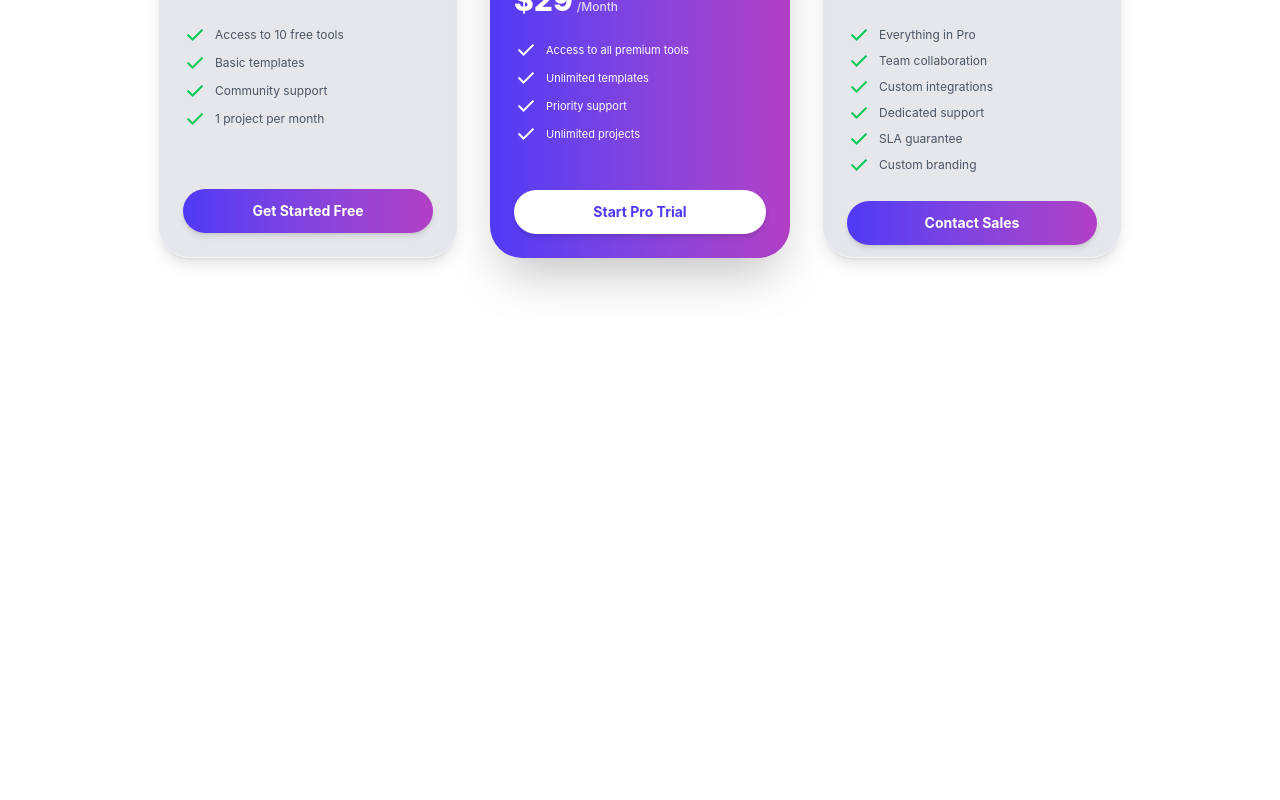
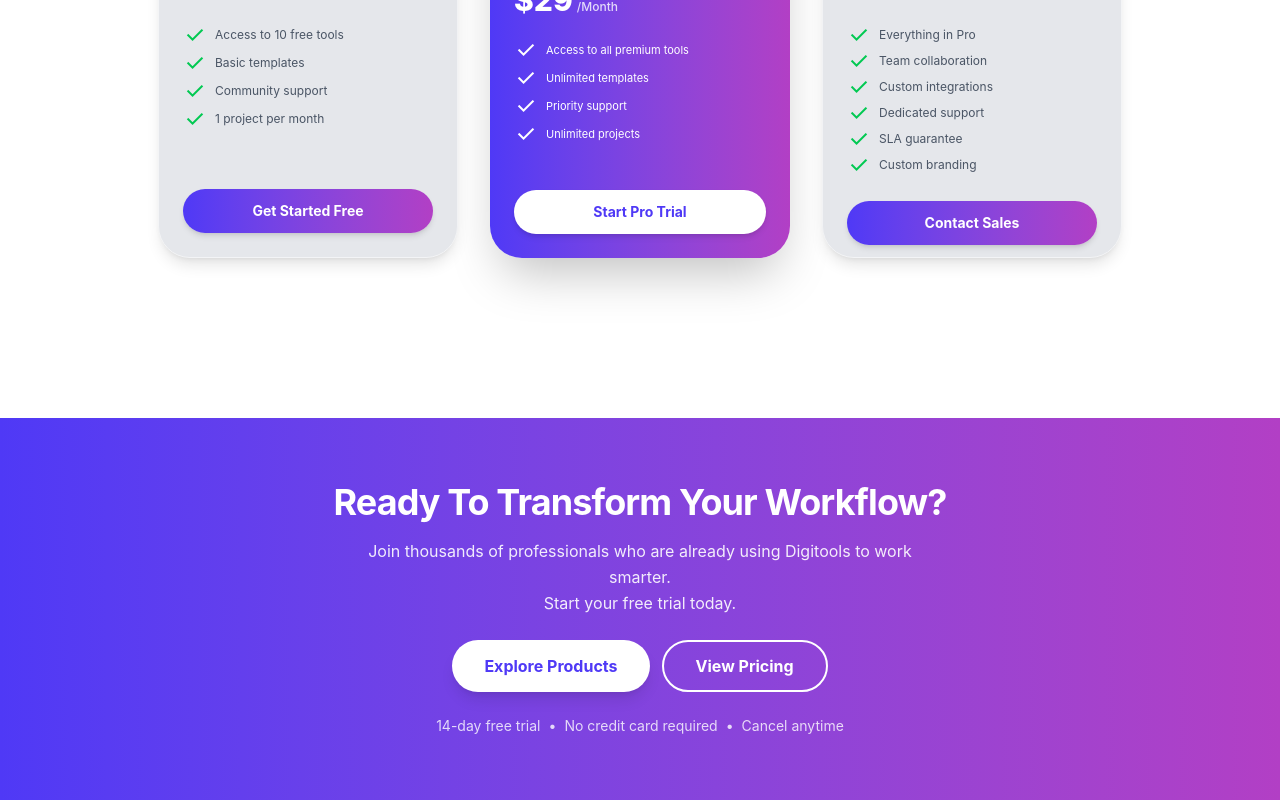
Before and after one commit to jannatulmaoya-JM/digitools-platform, a React (Vite) app: page / in a window 1280 px wide. Shown: the part 3806-4606 px from the top of the page. Before the commit the page ends 4224 px from the top, so only its background shows below. Built offline with nearby package versions, Linux system fonts and the light colour scheme.

Commit message:
workflow section complite

```diff
--- a/src/App.jsx
+++ b/src/App.jsx
@@ -584,7 +584,45 @@ function App() {
 
         </div>
       </div>
-     </div>
+    </div>
+        {/* workflow section  */}
+
+
+ <div className="workflow w-full py-16 bg-linear-to-r from-[#4F39F6] to-[#b23fc5] text-white font-poppins px-6">
+  <div className="workflow-Container max-w-4xl mx-auto flex flex-col items-center text-center">
+
+
+    <div className="workflow-content mb-6">
+      <h2 className="text-3xl md:text-4xl font-bold mb-4 tracking-tight">
+        Ready To Transform Your Workflow?
+      </h2>
+      <p className="text-sm md:text-base opacity-90 leading-relaxed max-w-xl mx-auto">
+        Join thousands of professionals who are already using Digitools to work smarter. <br className="hidden md:block" />
+        Start your free trial today.
+      </p>
+    </div>
+
+
+    <div className="flex flex-col sm:flex-row gap-3 mb-6">
+      <button className="px-8 py-3 bg-white text-[#4F39F6] rounded-full font-bold text-base shadow-lg transition-all active:scale-95">
+        Explore Products
+      </button>
+
+      <button className="px-8 py-3 bg-transparent border-2 border-white text-white rounded-full font-bold text-base hover:bg-white hover:text-[#4F39F6] transition-all active:scale-95">
+        View Pricing
+      </button>
+    </div>
+
+    <p className="text-[12px] md:text-sm opacity-80 flex flex-wrap justify-center items-center gap-2">
+      <span>14-day free trial</span>
+      <span className="hidden sm:inline">•</span>
+      <span>No credit card required</span>
+      <span className="hidden sm:inline">•</span>
+      <span>Cancel anytime</span>
+    </p>
+
+  </div>
+</div>
     </>
   );
 }
```
